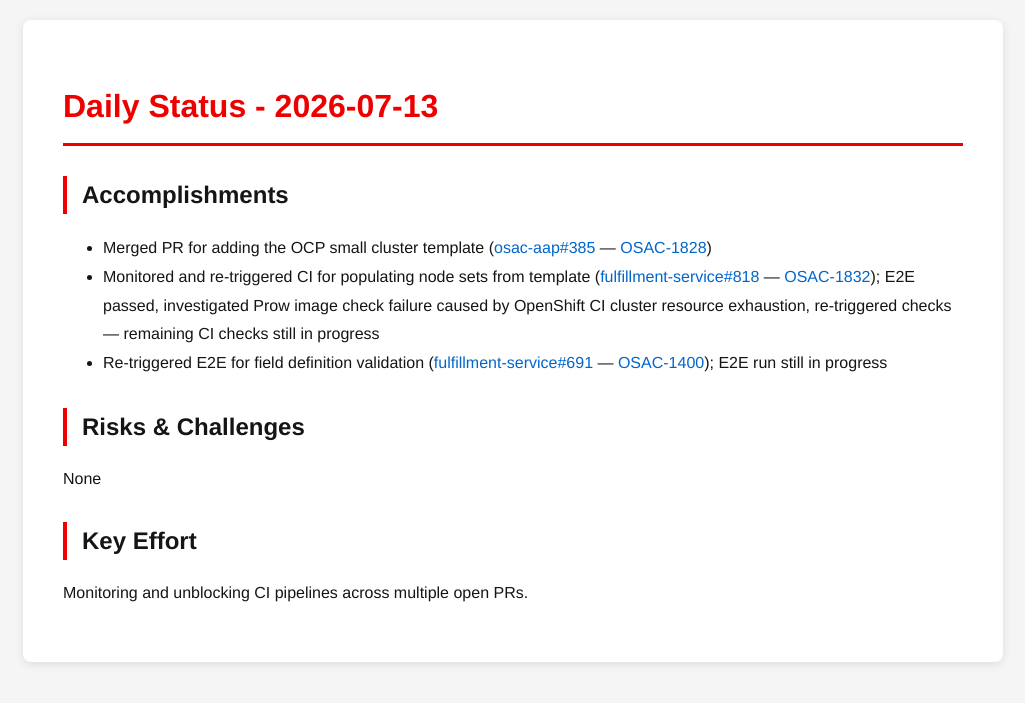
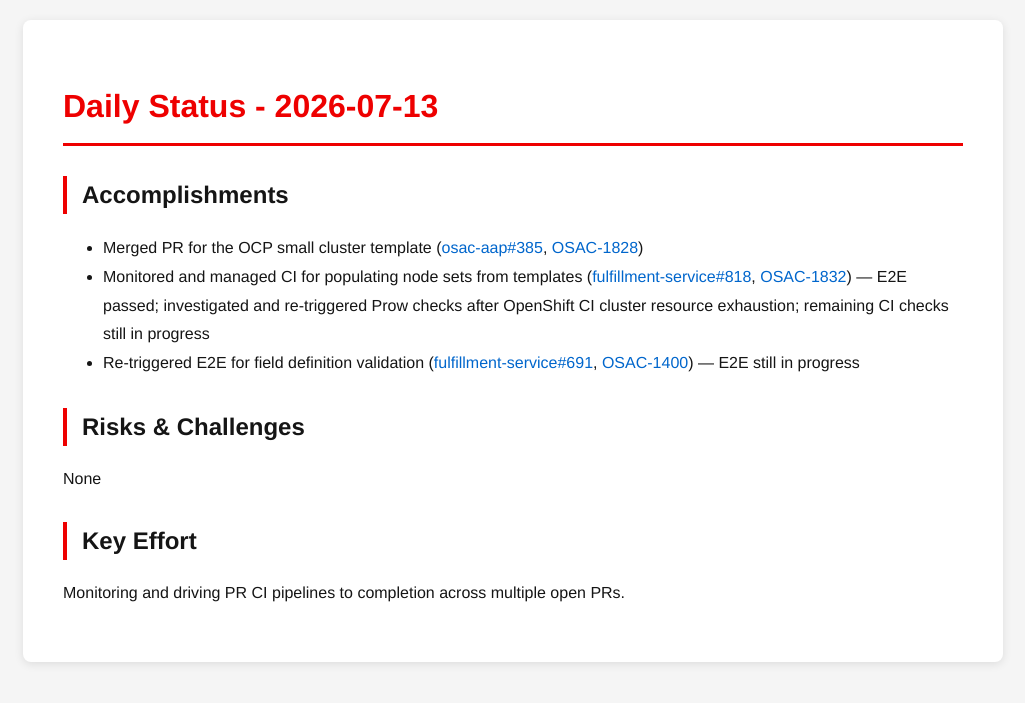
Before and after one commit to tzvatot/daily-status, a Jekyll site: the page built from 2026-07-13.md, in a window 1280 px wide. Shown: the top 703 px of the page, without its empty margins (127-1152 px from the left). Built offline with Jekyll 4.4.1, drawn with Linux system fonts in a browser that asks for light colours.

Commit message:
Daily status update - 2026-07-13

```diff
--- a/2026-07-13.md
+++ b/2026-07-13.md
@@ -7,12 +7,12 @@
 # Daily Status - 2026-07-13
 
 ## Accomplishments
-- Merged PR for adding the OCP small cluster template ([osac-aap#385](https://github.com/osac-project/osac-aap/pull/385) — [OSAC-1828](https://redhat.atlassian.net/browse/OSAC-1828))
-- Monitored and re-triggered CI for populating node sets from template ([fulfillment-service#818](https://github.com/osac-project/fulfillment-service/pull/818) — [OSAC-1832](https://redhat.atlassian.net/browse/OSAC-1832)); E2E passed, investigated Prow image check failure caused by OpenShift CI cluster resource exhaustion, re-triggered checks — remaining CI checks still in progress
-- Re-triggered E2E for field definition validation ([fulfillment-service#691](https://github.com/osac-project/fulfillment-service/pull/691) — [OSAC-1400](https://redhat.atlassian.net/browse/OSAC-1400)); E2E run still in progress
+- Merged PR for the OCP small cluster template ([osac-aap#385](https://github.com/osac-project/osac-aap/pull/385), [OSAC-1828](https://redhat.atlassian.net/browse/OSAC-1828))
+- Monitored and managed CI for populating node sets from templates ([fulfillment-service#818](https://github.com/osac-project/fulfillment-service/pull/818), [OSAC-1832](https://redhat.atlassian.net/browse/OSAC-1832)) — E2E passed; investigated and re-triggered Prow checks after OpenShift CI cluster resource exhaustion; remaining CI checks still in progress
+- Re-triggered E2E for field definition validation ([fulfillment-service#691](https://github.com/osac-project/fulfillment-service/pull/691), [OSAC-1400](https://redhat.atlassian.net/browse/OSAC-1400)) — E2E still in progress
 
 ## Risks & Challenges
 None
 
 ## Key Effort
-Monitoring and unblocking CI pipelines across multiple open PRs.
+Monitoring and driving PR CI pipelines to completion across multiple open PRs.
```
